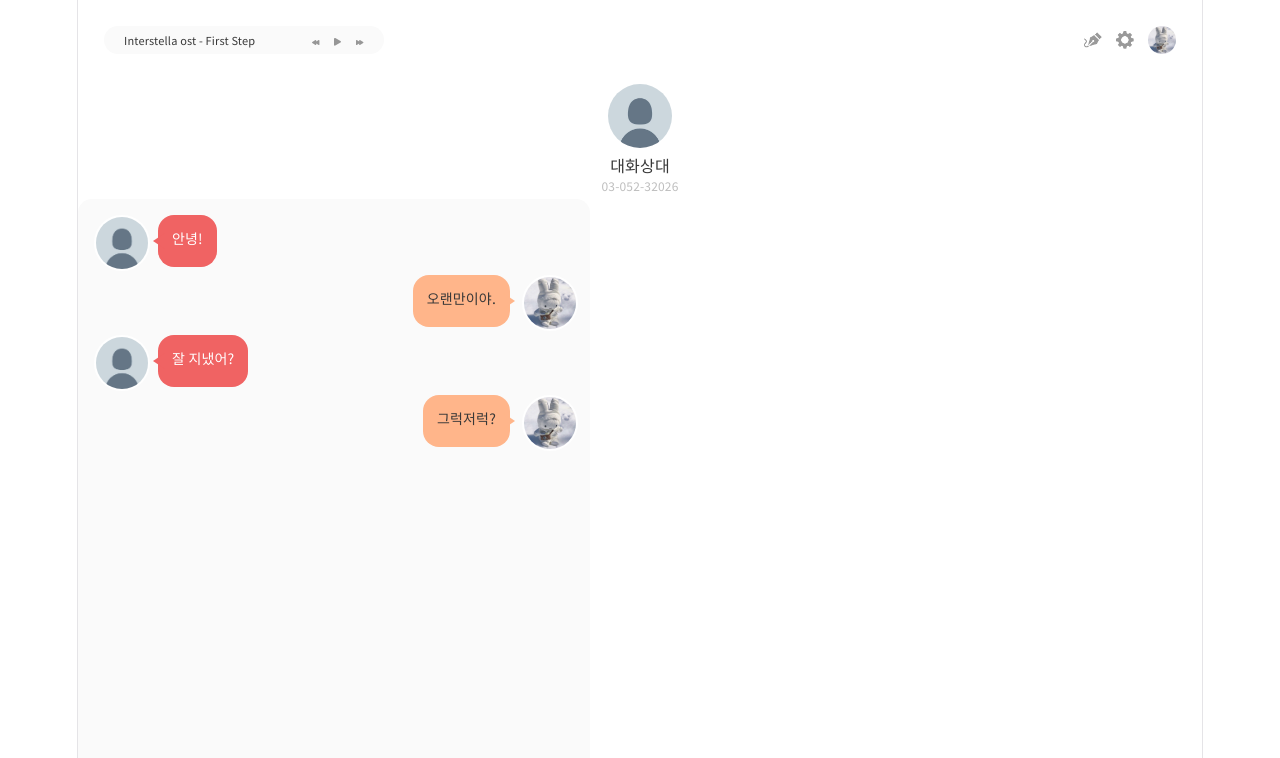
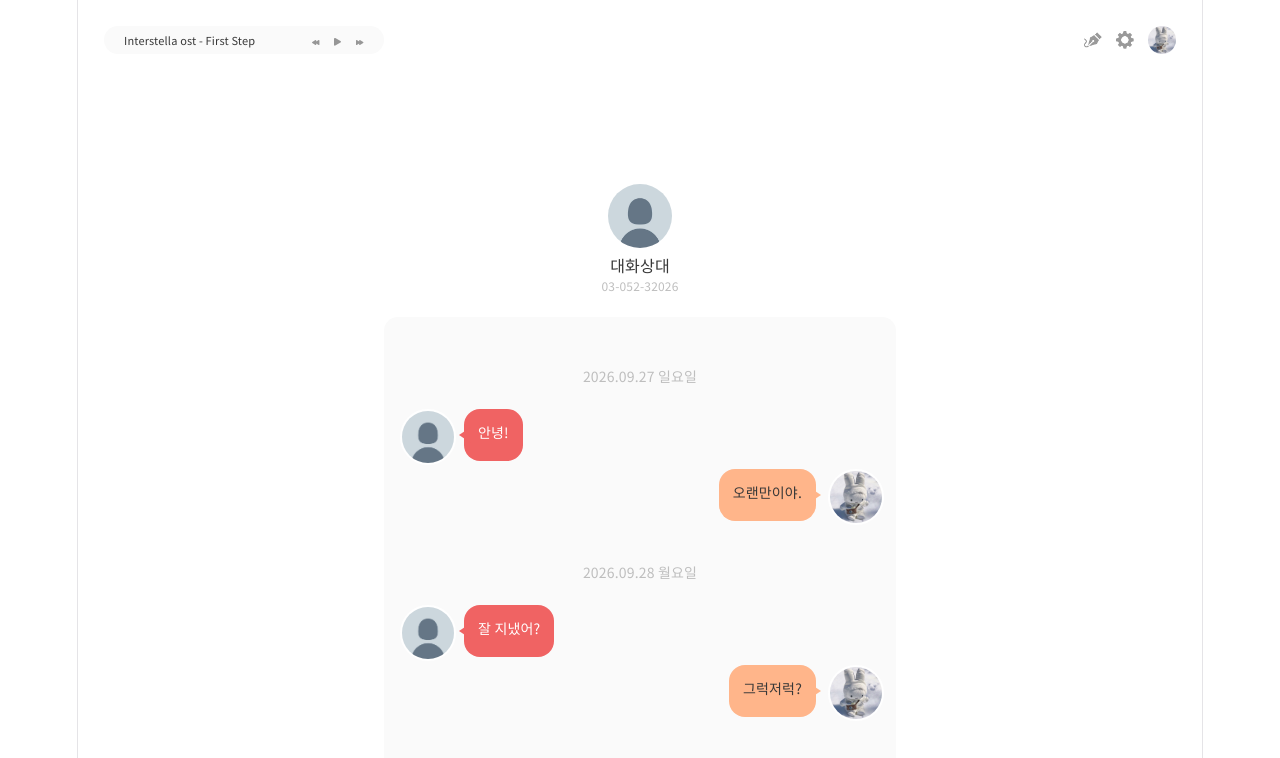
Before and after one commit to ring-of-saturn/hptemplate, a React (Vite) app in the folder hptemplate/: page / in a window 1280 px wide. Shown: the top 758 px of the page. Built offline with nearby package versions, Linux system fonts and the light colour scheme.

Commit message:
날짜 구분선 추가

```diff
--- a/hptemplate/src/App.css
+++ b/hptemplate/src/App.css
@@ -1,184 +1,11 @@
-.counter {
-  font-size: 16px;
-  padding: 5px 10px;
-  border-radius: 5px;
-  color: var(--accent);
-  background: var(--accent-bg);
-  border: 2px solid transparent;
-  transition: border-color 0.3s;
-  margin-bottom: 24px;
-
-  &:hover {
-    border-color: var(--accent-border);
-  }
-  &:focus-visible {
-    outline: 2px solid var(--accent);
-    outline-offset: 2px;
-  }
+.main-row{
+  margin-top: 100px;
+  display: flex;
+  flex-direction: column;
+  justify-content: center;
+  align-items: center;
 }
 
-.hero {
-  position: relative;
-
-  .base,
-  .framework,
-  .vite {
-    inset-inline: 0;
-    margin: 0 auto;
-  }
-
-  .base {
-    width: 170px;
-    position: relative;
-    z-index: 0;
-  }
-
-  .framework,
-  .vite {
-    position: absolute;
-  }
-
-  .framework {
-    z-index: 1;
-    top: 34px;
-    height: 28px;
-    transform: perspective(2000px) rotateZ(300deg) rotateX(44deg) rotateY(39deg)
-      scale(1.4);
-  }
-
-  .vite {
-    z-index: 0;
-    top: 107px;
-    height: 26px;
-    width: auto;
-    transform: perspective(2000px) rotateZ(300deg) rotateX(40deg) rotateY(39deg)
-      scale(0.8);
-  }
+.main-row .chat-box{
+  margin-top: 18px;
 }
-
-#center {
-  display: flex;
-  flex-direction: column;
-  gap: 25px;
-  place-content: center;
-  place-items: center;
-  flex-grow: 1;
-
-  @media (max-width: 1024px) {
-    padding: 32px 20px 24px;
-    gap: 18px;
-  }
-}
-
-#next-steps {
-  display: flex;
-  border-top: 1px solid var(--border);
-  text-align: left;
-
-  & > div {
-    flex: 1 1 0;
-    padding: 32px;
-    @media (max-width: 1024px) {
-      padding: 24px 20px;
-    }
-  }
-
-  .icon {
-    margin-bottom: 16px;
-    width: 22px;
-    height: 22px;
-  }
-
-  @media (max-width: 1024px) {
-    flex-direction: column;
-    text-align: center;
-  }
-}
-
-#docs {
-  border-right: 1px solid var(--border);
-
-  @media (max-width: 1024px) {
-    border-right: none;
-    border-bottom: 1px solid var(--border);
-  }
-}
-
-#next-steps ul {
-  list-style: none;
-  padding: 0;
-  display: flex;
-  gap: 8px;
-  margin: 32px 0 0;
-
-  .logo {
-    height: 18px;
-  }
-
-  a {
-    color: var(--text-h);
-    font-size: 16px;
-    border-radius: 6px;
-    background: var(--social-bg);
-    display: flex;
-    padding: 6px 12px;
-    align-items: center;
-    gap: 8px;
-    text-decoration: none;
-    transition: box-shadow 0.3s;
-
-    &:hover {
-      box-shadow: var(--shadow);
-    }
-    .button-icon {
-      height: 18px;
-      width: 18px;
-    }
-  }
-
-  @media (max-width: 1024px) {
-    margin-top: 20px;
-    flex-wrap: wrap;
-    justify-content: center;
-
-    li {
-      flex: 1 1 calc(50% - 8px);
-    }
-
-    a {
-      width: 100%;
-      justify-content: center;
-      box-sizing: border-box;
-    }
-  }
-}
-
-#spacer {
-  height: 88px;
-  border-top: 1px solid var(--border);
-  @media (max-width: 1024px) {
-    height: 48px;
-  }
-}
-
-.ticks {
-  position: relative;
-  width: 100%;
-
-  &::before,
-  &::after {
-    content: '';
-    position: absolute;
-    top: -4.5px;
-    border: 5px solid transparent;
-  }
-
-  &::before {
-    left: 0;
-    border-left-color: var(--border);
-  }
-  &::after {
-    right: 0;
-    border-right-color: var(--border);
-  }
-}
--- a/hptemplate/src/App.jsx
+++ b/hptemplate/src/App.jsx
@@ -11,8 +11,10 @@ function App() {
   return(
     <div>
       <Header/>
-      <ProfileCard/>
-      <ChatBox/>
+      <div className="main-row">
+        <ProfileCard/>
+        <ChatBox/>
+      </div>
     </div>
   )
 }
--- a/hptemplate/src/ChatBox.css
+++ b/hptemplate/src/ChatBox.css
@@ -15,6 +15,11 @@
     display: flex;
     justify-self: start;
   }
+
+.date-divider{
+    margin-top: 30px;
+    margin-bottom: 20px;
+}
 
   .chat-box .chat-me{
     display: flex;
@@ -80,3 +85,7 @@
 .chat-me .chat-profile {
     order: 2;
   }
+
+  .date-divider{
+    color: #BEBEBE;
+  }
--- a/hptemplate/src/ChatBox.jsx
+++ b/hptemplate/src/ChatBox.jsx
@@ -1,16 +1,34 @@
 import messages  from "./message";
 import './ChatBox.css'
+
+function formatDate(dateStr){
+    const date = new Date(dateStr)
+    const weekday = date.toLocaleDateString('ko-KR',{weekday:'long'});
+    return `${dateStr} ${weekday}`
+}
 
 function ChatBox(){
     return(
         <div className="chat-box">
-            {messages.map((msg)=>(
+            {messages.map((msg, index)=>{
 
-                <div key={msg.id} className={msg.sender === 'me' ? 'chat-me' : 'chat-other'}>
-                    <div className="chat-profile"><img src={msg.img}/></div>
+                    const prevMsg = messages[index - 1];
+                    const isNewDate = !prevMsg || prevMsg.date !== msg.date;
+
+
+               return(
+                <div key={msg.id}>
+                     {isNewDate && (
+                        <div className="date-divider">{formatDate(msg.date)}</div>
+                     )}
+                <div className={msg.sender === 'me' ? 'chat-me' : 'chat-other'}>
+                <div className="chat-profile"><img src={msg.img}/></div>
                     <div className={msg.sender === 'me' ? 'bubble bubble-me' : 'bubble bubble-other'}>{msg.text}</div>
-                 </div>
-            ))}
+                </div>
+
+             </div>
+               )
+})}
         </div>
     )
 }
--- a/hptemplate/src/message.js
+++ b/hptemplate/src/message.js
@@ -1,9 +1,9 @@
 const messages = [
 
-    {id:1, sender:'other', text:'안녕!', img:'/src/assets/chat_profile.jpg', date: '2026-09-27'},
-    {id:2, sender:'me', text:'오랜만이야.', img:'/src/assets/profile.png', date: '2026-09-27'},
-    {id:3, sender:'other', text:'잘 지냈어?', img:'/src/assets/chat_profile.jpg', date: '2026-09-28'},
-    {id:4, sender:'me', text:'그럭저럭?', img:'/src/assets/profile.png', date: '2026-09-28'},
+    {id:1, sender:'other', text:'안녕!', img:'/src/assets/chat_profile.jpg', date: '2026.09.27'},
+    {id:2, sender:'me', text:'오랜만이야.', img:'/src/assets/profile.png', date: '2026.09.27'},
+    {id:3, sender:'other', text:'잘 지냈어?', img:'/src/assets/chat_profile.jpg', date: '2026.09.28'},
+    {id:4, sender:'me', text:'그럭저럭?', img:'/src/assets/profile.png', date: '2026.09.28'},
 ]
 
 export default messages
```
